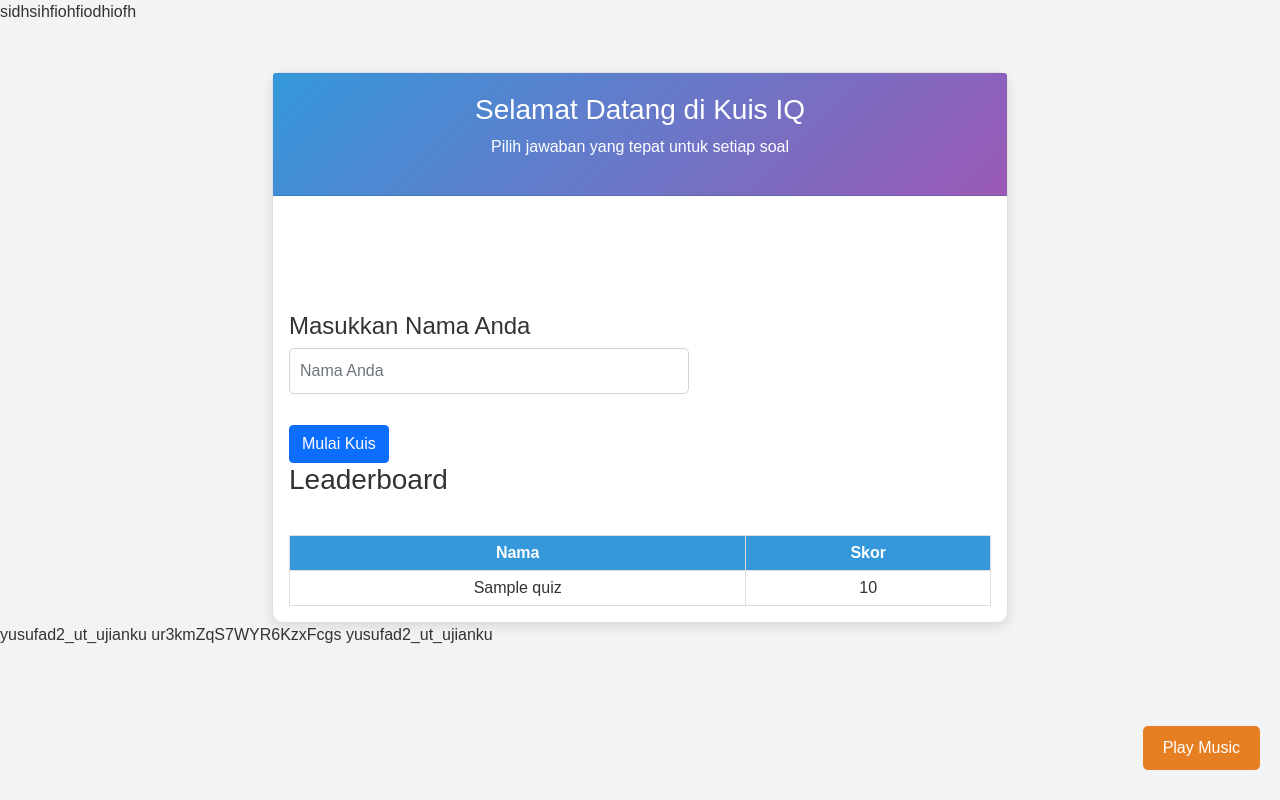
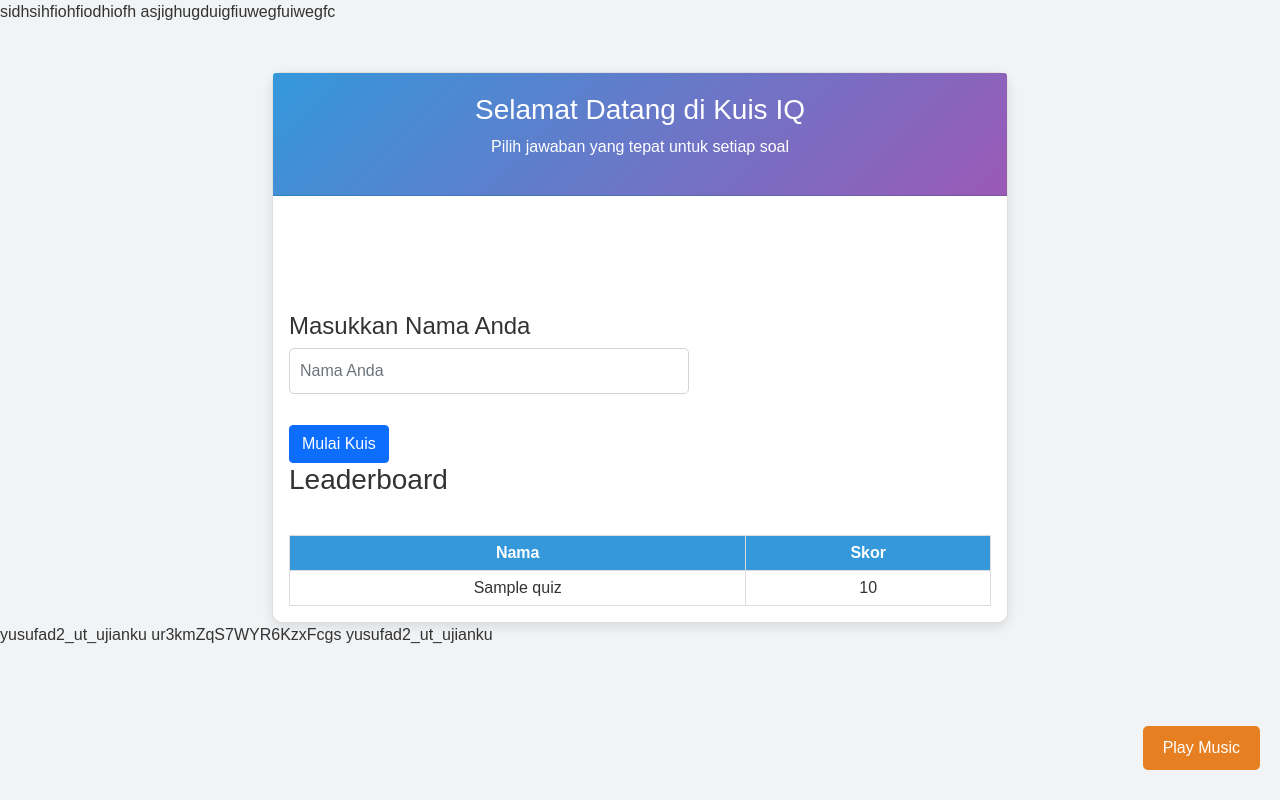
Before and after one commit to YusufAdiSaputra/sinaugitanying, a PHP site: page /quiz.php in a window 1280 px wide. Run offline with PHP 8.4, Linux system fonts and the light colour scheme; tables that the repository leaves empty or names only in its code hold one stand-in row (values such as "Sample post"); some libraries are stand-ins or nearby versions.

Commit message:
perubahan kedua kontoll anjaiiiil

```diff
--- a/quiz.php
+++ b/quiz.php
@@ -47,6 +47,8 @@ if ($_SERVER['REQUEST_METHOD'] === 'POST' && isset($_POST['nama']) && isset($_PO
 ?>
 
 sidhsihfiohfiodhiofh
+
+asjighugduigfiuwegfuiwegfc
 <!DOCTYPE html>
 <html lang="id">
 
```
